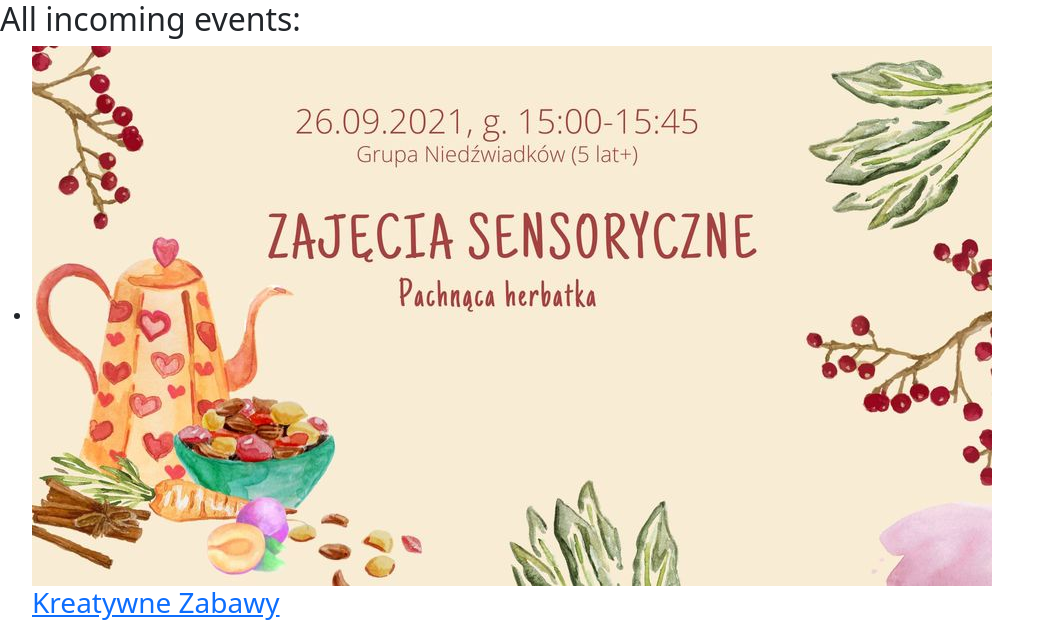
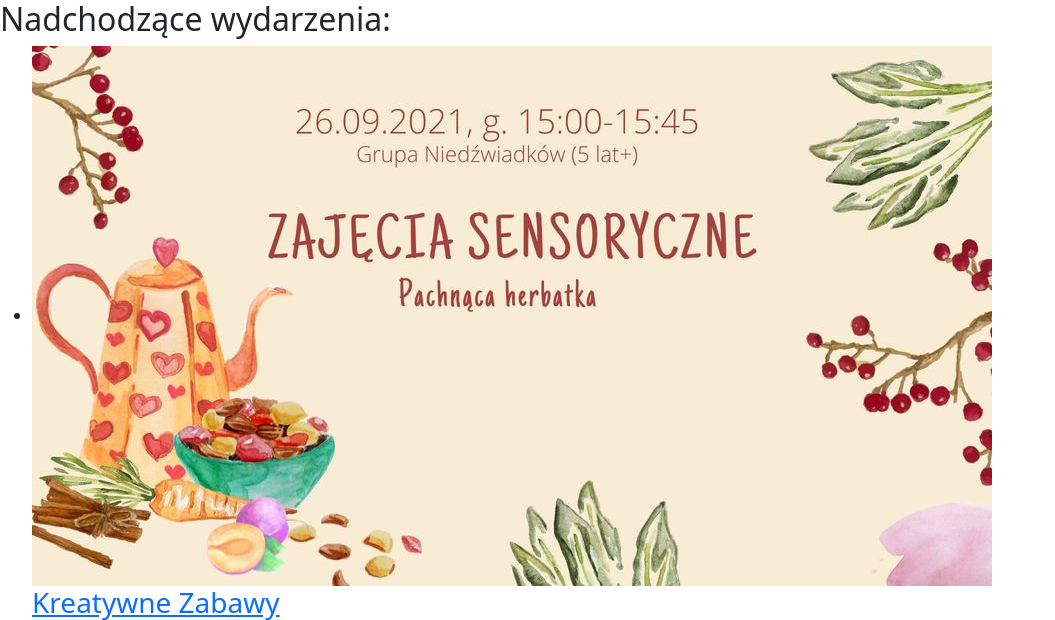
Before and after one commit to RadoslawPiekarski/Kreatywna_Polana, a Django app: page /events/ in a window 1280 px wide. Shown: the top 620 px of the page, without its empty margins (0-1055 px from the left). Run offline with Django 3.2, Linux system fonts and the light colour scheme.

Commit message:
changed content

```diff
--- a/events/templates/events/all_events.html
+++ b/events/templates/events/all_events.html
@@ -13,7 +13,7 @@
 {% block content %}
 
     <section id="all-events">
-        <h2>All incoming events:</h2>
+        <h2>Nadchodzące wydarzenia:</h2>
 
         <ul>
 
```
